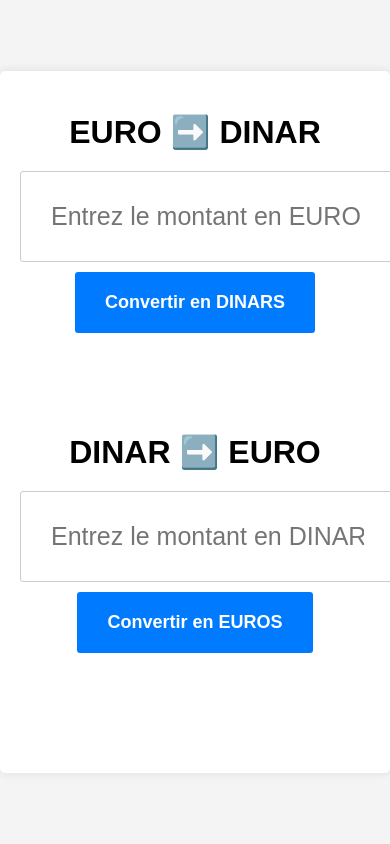
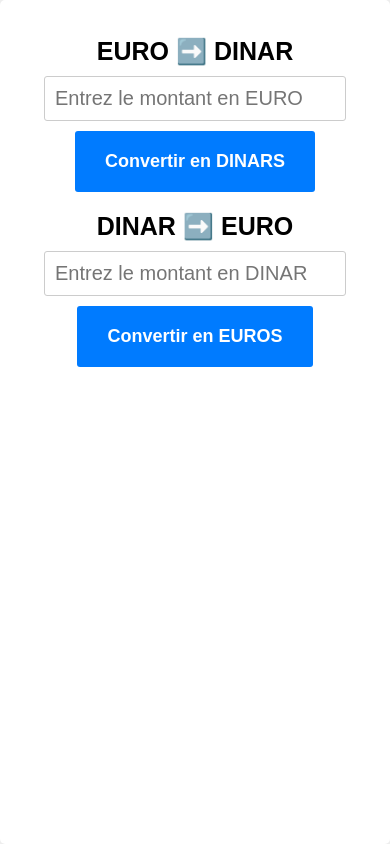
Before and after one commit to SolaymanRAZINE/convert, a plain HTML site: page index.html in a window 390 px wide. Drawn offline with Linux system fonts and the light colour scheme.

Commit message:
responsive

```diff
--- a/style.css
+++ b/style.css
@@ -3,7 +3,6 @@ body {
     background-color: #f4f4f4;
     display: flex;
     justify-content: center;
-    align-items: center;
     height: 100vh;
     margin: 0;
 }
@@ -13,25 +12,27 @@ body {
     padding: 20px;
     border-radius: 5px;
     box-shadow: 0 0 10px rgba(0, 0, 0, 0.1);
-    width: 800px;
+    width: 100%;
     text-align: center;
 }
 
 h1 {
+    margin-bottom: 10px;
+    font-size: 25px;
+
+}
+
+.converter {
     margin-bottom: 20px;
 }
 
-.converter {
-    margin-bottom: 100px;
-}
-
 input {
-    width: calc(100% - 22px);
-    padding: 30px;
+    width: 80%;
+    padding: 10px;
     margin-bottom: 10px;
     border: 1px solid #ccc;
     border-radius: 3px;
-    font-size: 25px;
+    font-size: 20px;
 
 }
 
@@ -54,4 +55,5 @@ button:hover {
     margin-top: 20px;
     font-size: 30px;
     color: #333;
+    font-weight: bold;
 }
```
